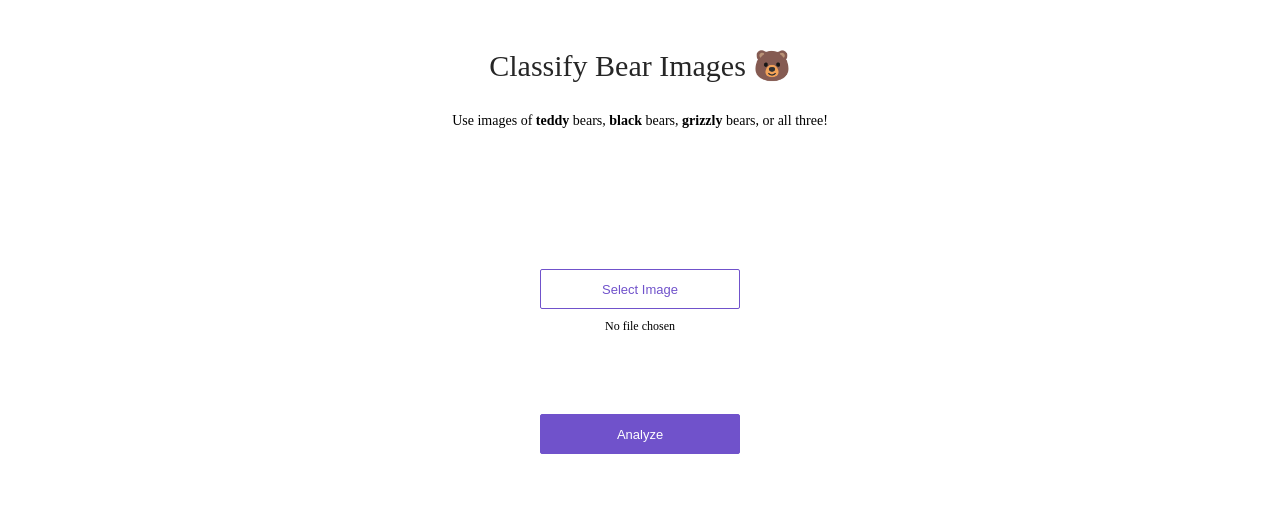
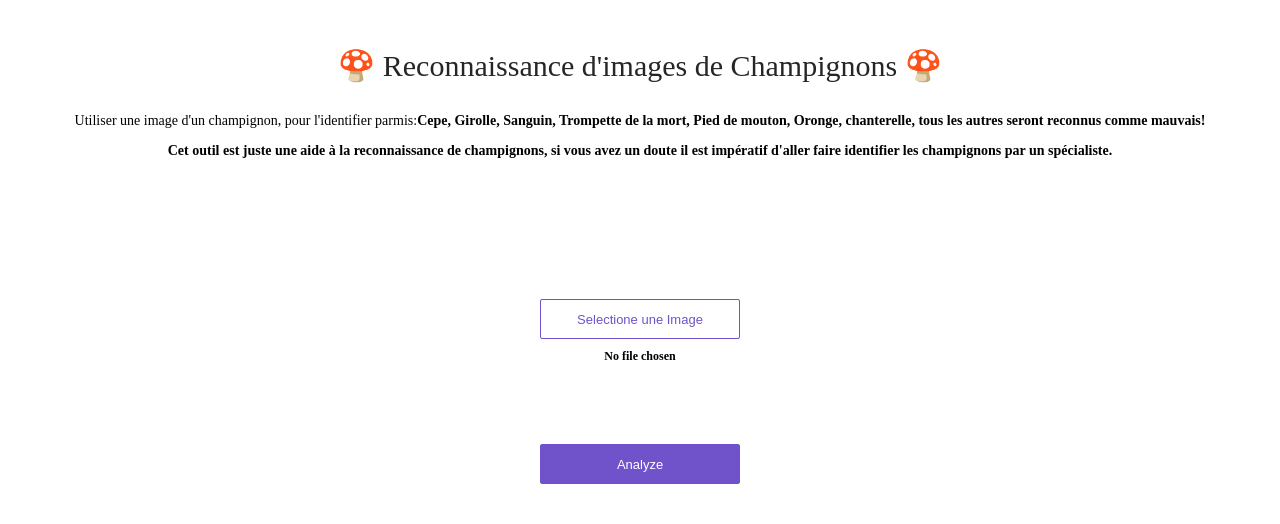
Before and after one commit to mathieubernardi/champipi, a plain HTML site: page app/view/index.html in a window 1280 px wide. Drawn offline with Linux system fonts and the light colour scheme.

Commit message:
new model et new web page

```diff
--- a/app/view/index.html
+++ b/app/view/index.html
@@ -7,11 +7,13 @@
 <body>
 <div>
   <div class='center'>
-    <div class='title'>Classify Bear Images 🐻</div>
+    <div class='title'>🍄 Reconnaissance d'images de Champignons 🍄</div>
     <p>
-      Use images of <strong>teddy</strong> bears, <strong>black</strong> bears, <strong>grizzly</strong> bears, or
-      all three!
+      Utiliser une image d'un champignon, pour l'identifier parmis:<strong>Cepe, <strong>Girolle, <strong>Sanguin, <strong>Trompette de la mort, <strong>Pied de mouton, <strong>Oronge, <strong>chanterelle,
+      tous les autres seront reconnus comme mauvais!
     </p>
+		Cet outil est juste une aide à la reconnaissance de champignons, si vous avez un doute il est impératif d'aller faire identifier les champignons par un spécialiste.
+	</p>
     <div class='content'>
       <div class='no-display'>
         <input id='file-input'
@@ -21,7 +23,7 @@
                accept='image/*'
                onchange='showPicked(this)'>
       </div>
-      <button class='choose-file-button' type='button' onclick='showPicker()'>Select Image</button>
+      <button class='choose-file-button' type='button' onclick='showPicker()'>Selectione une Image</button>
       <div class='upload-label'>
         <label id='upload-label'>No file chosen</label>
       </div>
```
Also changed, not shown: 1 other file.
